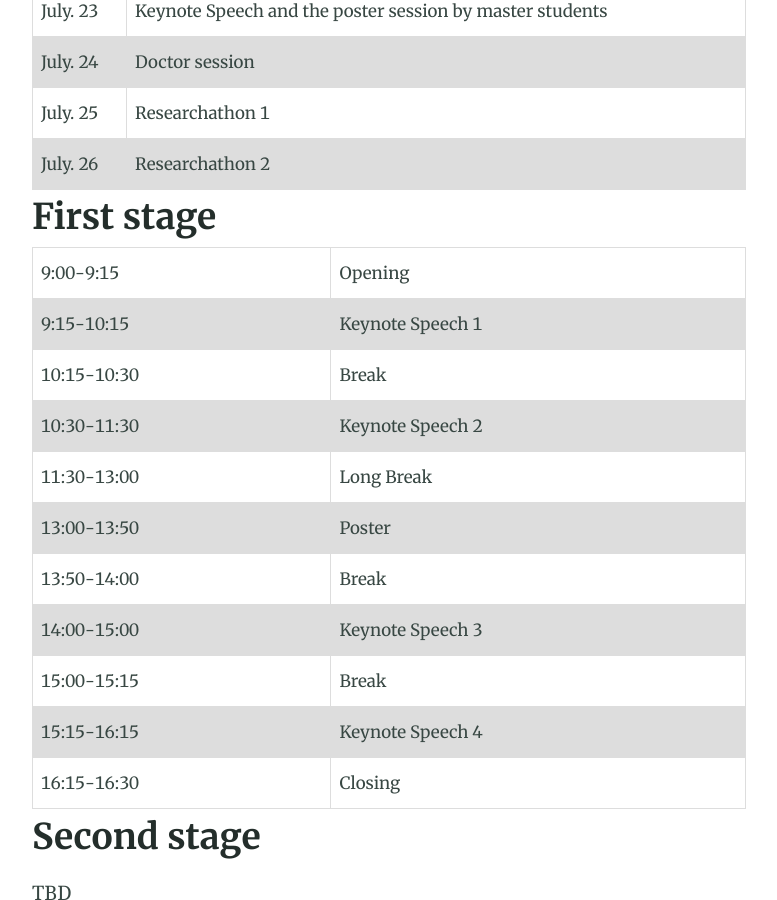
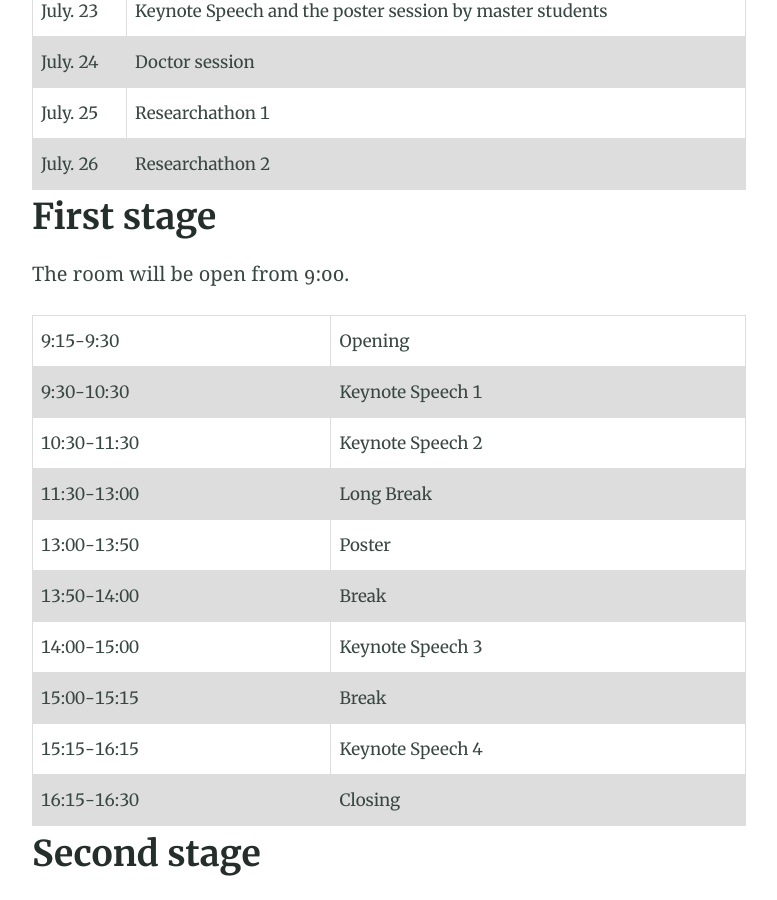
Before and after one commit to msr-asia-summit/msr-asia-summit.github.io, a Jekyll site: the page built from program.md, in a window 1280 px wide and 900 px high, scrolled down 883 px. Shown: the whole window, without its empty margins (251-1028 px from the left). Built offline with Jekyll 4.4.1, drawn with Linux system fonts in a browser that asks for light colours.

Commit message:
update program

```diff
--- a/_includes/table-program-first-stage.html
+++ b/_includes/table-program-first-stage.html
@@ -23,16 +23,12 @@
 
 <table>
     <tr>
-        <td>9:00-9:15</td>
+        <td>9:15-9:30</td>
         <td>Opening</td>
     </tr>
     <tr>
-        <td>9:15-10:15</td>
+        <td>9:30-10:30</td>
         <td>Keynote Speech 1</td>
-    </tr>
-    <tr>
-        <td>10:15-10:30</td>
-        <td>Break</td>
     </tr>
     <tr>
         <td>10:30-11:30</td>
--- a/program.md
+++ b/program.md
@@ -13,6 +13,8 @@ excerpt: "A demo of Markdown and HTML includes"
 
 ## First stage
 
+The room will be open from 9:00.
+
 {% include table-program-first-stage.html %}
 
 ## Second stage
```
